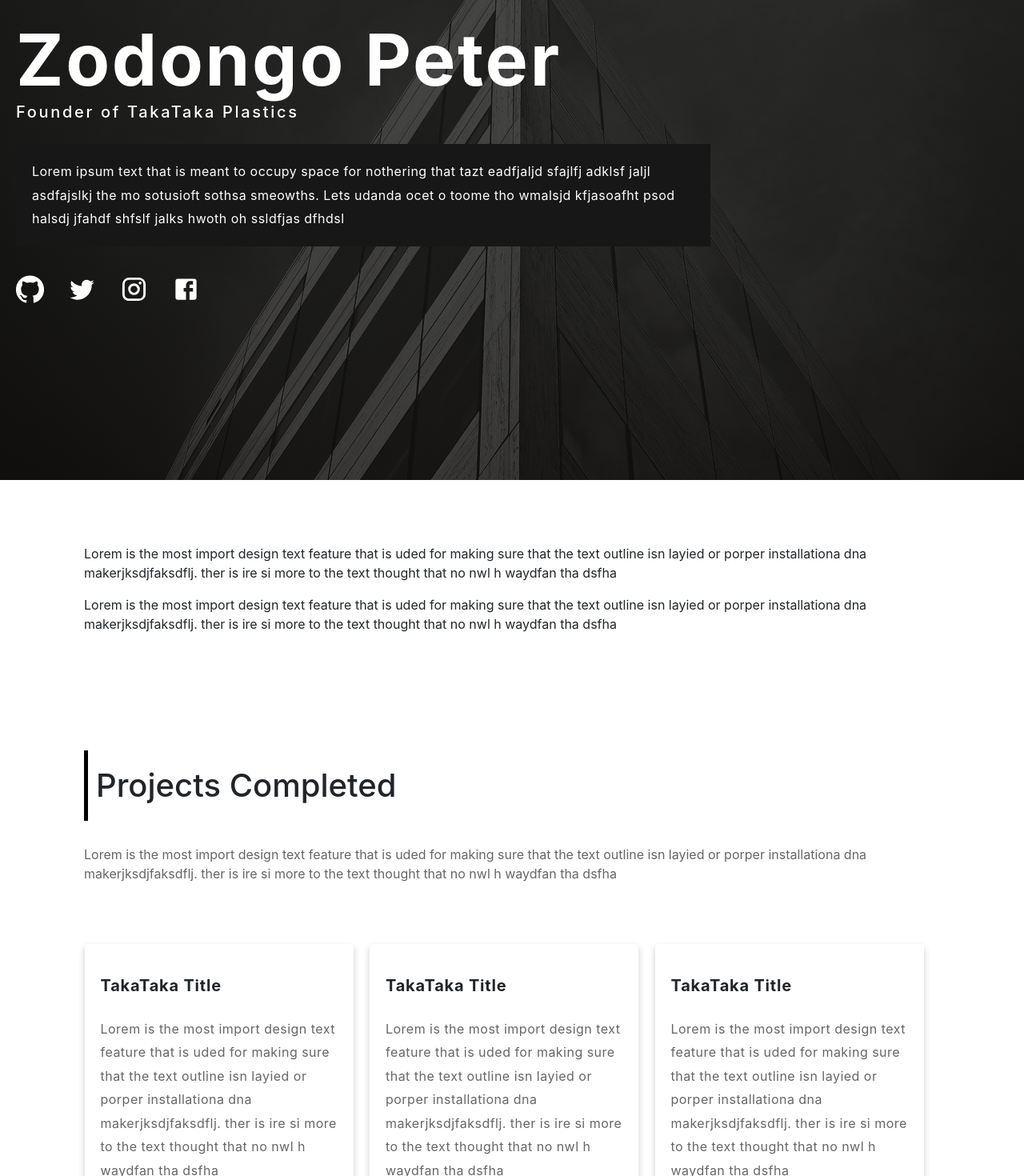
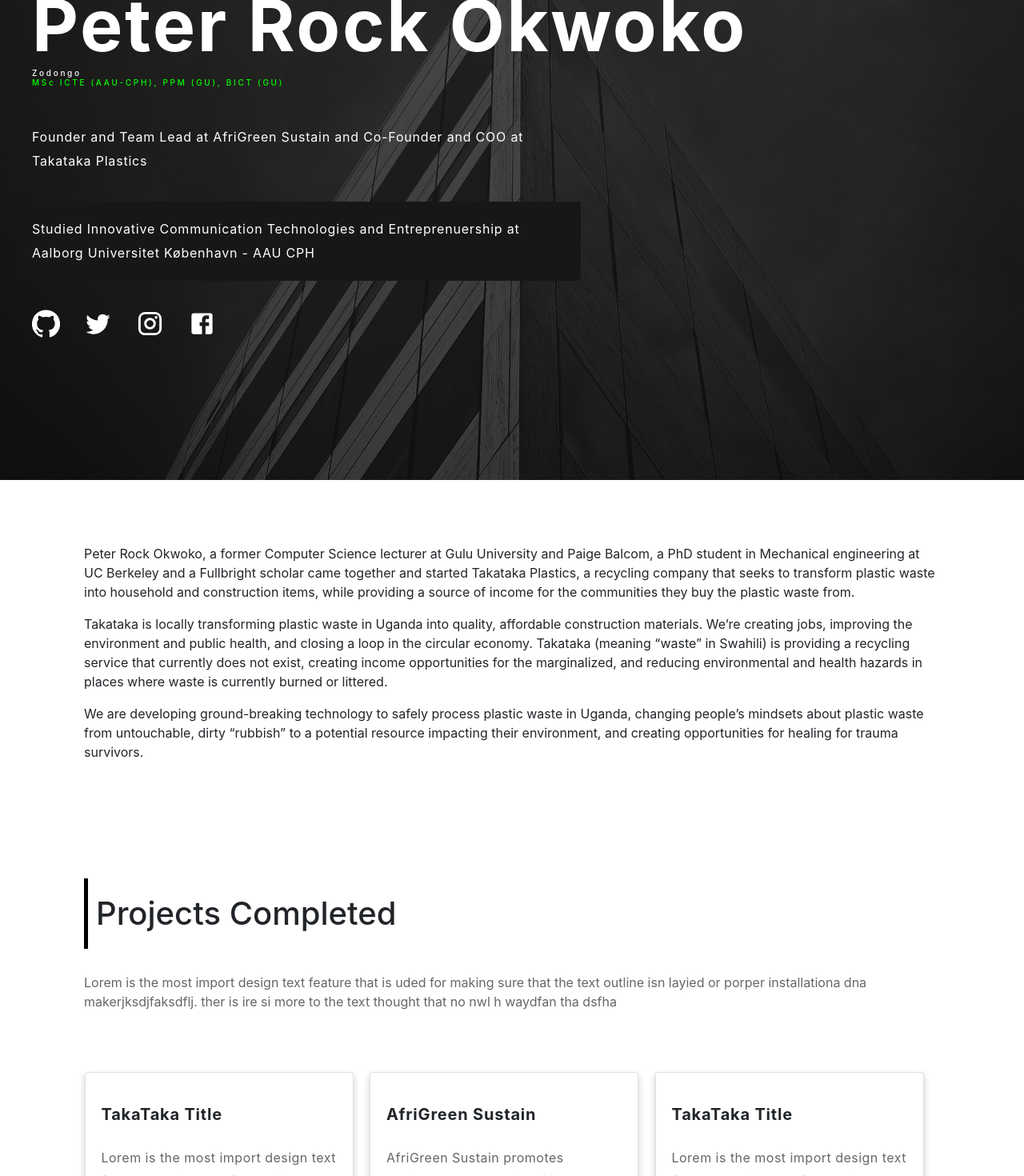
Before and after one commit to patrickhamzaokello/zodongoprofile, a React (Create React App) app: page / in a window 1280 px wide. Shown: the part 200-1670 px from the top of the page at 80% size. Built offline with nearby package versions, Linux system fonts and the light colour scheme.

Commit message:
firebase init

```diff
--- a/public/index.html
+++ b/public/index.html
@@ -2,12 +2,12 @@
 <html lang="en">
   <head>
     <meta charset="utf-8" />
-    <link rel="icon" href="%PUBLIC_URL%/favicon.ico" />
+    <link rel="icon" href="%PUBLIC_URL%/favicon.png" />
     <meta name="viewport" content="width=device-width, initial-scale=1" />
     <meta name="theme-color" content="#000000" />
     <meta
       name="description"
-      content="Web site created using create-react-app"
+      content="Co-Founder and COO at Takataka Plastics, Founder and Team Lead at AfriGreen Sustain"
     />
     <link rel="apple-touch-icon" href="%PUBLIC_URL%/logo192.png" />
     <!--
@@ -25,7 +25,7 @@
       Learn how to configure a non-root public URL by running `npm run build`.
     -->
     <link id="avast_os_ext_custom_font" href="chrome-extension://eofcbnmajmjmplflapaojjnihcjkigck/common/ui/fonts/fonts.css" rel="stylesheet" type="text/css">
-    <title>React App</title>
+    <title>Peter Rock Okwoko</title>
   </head>
   <body>
     <noscript>You need to enable JavaScript to run this app.</noscript>
--- a/src/App.js
+++ b/src/App.js
@@ -1,5 +1,5 @@
 import React from 'react';
-import Header from "./header.js"
+// import Header from "./header.js"
 import Content from "./body/Content.js"
 import "bootstrap/dist/css/bootstrap.css"
 import "./App.css"
@@ -8,7 +8,7 @@
   return (
     <div className="components" >
 
-      <Header />
+      {/* <Header /> */}
       <Content />
 
 
--- a/src/body/Content.css
+++ b/src/body/Content.css
@@ -12,13 +12,14 @@
 
 }
 
+
 .innercont {
     color: white;
     padding: 20px;
 }
 
 .innercont h1 {
-    padding: 20px 0;
+    padding: 20px 20px;
     font-weight: 700;
     font-size: 7vw;
     /* line-height: 129.69%; */
@@ -28,23 +29,37 @@
 .innercont h1>span {
     display: block;
     font-weight: 500;
-    font-size: 20px;
+    font-size: 10px;
 
 
 }
+
+.qual {
+    font-weight: 100;
+    font-size: smaller;
+    color: rgb(0, 255, 0);
+}
+
+
+
 
 .innercont p {
     color: rgb(255, 255, 255);
     font-style: normal;
     font-weight: normal;
     line-height: 184.69%;
-    letter-spacing: 0.03em;
+    letter-spacing: 0.05em;
+    padding: 20px 20px;
+
+}
+
+.blackbg {
     background-color: rgb(24 23 23);
     padding: 20px;
 }
 
 .socialmedia {
-    padding: 20px 0;
+    padding: 20px 20px;
 }
 
 .icon {
@@ -152,7 +167,7 @@
 
 }
 
-.imagediverlast{
+.imagediverlast {
     margin-bottom: 60px;
 }
 
--- a/src/body/Content.js
+++ b/src/body/Content.js
@@ -16,10 +16,10 @@
 
                 <div className="innercont">
 
-                    <h1>Zodongo Peter <span>Founder of TakaTaka Plastics</span></h1>
-                    <p>Lorem ipsum text that is meant to occupy space for nothering that tazt eadfjaljd sfajlfj adklsf jaljl  asdfajslkj the mo sotusioft  sothsa smeowths. Lets udanda ocet o toome tho wmalsjd kfjasoafht psod halsdj jfahdf  shfslf jalks hwoth oh ssldfjas dfhdsl </p>
-
-
+                    <h1>Peter Rock Okwoko<span>Zodongo</span><span className="qual">MSc ICTE (AAU-CPH), PPM (GU), BICT (GU)</span></h1>
+                   <p>Founder and Team Lead at AfriGreen Sustain and Co-Founder and COO at Takataka Plastics</p>
+                    <p className="blackbg">
+Studied Innovative Communication Technologies and Entreprenuership at Aalborg Universitet København - AAU CPH</p>
                     <div className="socialmedia">
                         <Github className="icon" />
                         <Twitter className="icon" />
@@ -36,8 +36,8 @@
 
                 <div id="aboutme">
                     <div className="aboutme">
-                        <p>Lorem is the most import design text feature that is uded for making sure that the text outline isn layied or porper installationa dna makerjksdjfaksdflj. ther is ire si more to the text thought that no nwl h waydfan tha dsfha</p>
-                        <p>Lorem is the most import design text feature that is uded for making sure that the text outline isn layied or porper installationa dna makerjksdjfaksdflj. ther is ire si more to the text thought that no nwl h waydfan tha dsfha</p>
+                        <p>Peter Rock Okwoko, a former Computer Science lecturer at Gulu University and Paige Balcom, a PhD student in  Mechanical engineering at UC Berkeley and a Fullbright scholar came together and started Takataka Plastics, a recycling company that seeks to transform plastic waste into household and construction items, while providing a source of income for the communities they buy the plastic waste from. </p>
+                       <p>Takataka is locally transforming plastic waste in Uganda into quality, affordable construction materials. We’re creating jobs, improving the environment and public health, and closing a loop in the circular economy. Takataka (meaning “waste” in Swahili) is providing a recycling service that currently does not exist, creating income opportunities for the marginalized, and reducing environmental and health hazards in places where waste is currently burned or littered.</p><p> We are developing ground-breaking technology to safely process plastic waste in Uganda, changing people’s mindsets about plastic waste from untouchable, dirty “rubbish” to a potential resource impacting their environment, and creating opportunities for healing for trauma survivors.</p>
 
                     </div>
                 </div>
@@ -65,9 +65,9 @@
 
                         <div className="card">
 
-                            <h5>TakaTaka Title</h5>
+                            <h5>AfriGreen Sustain</h5>
 
-                            <p>Lorem is the most import design text feature that is uded for making sure that the text outline isn layied or porper installationa dna makerjksdjfaksdflj. ther is ire si more to the text thought that no nwl h waydfan tha dsfha</p>
+                            <p>AfriGreen Sustain promotes environmental sustainability through inclusive waste management practices . A greener environment is what we yearn for.</p>
                             <Button className="button">Read More</Button>
 
                         </div>
```
Also changed, not shown: src/firebase.js (added, +11 -0 lines), public/favicon.png (added), public/logo512.png, public/manifest.json.
